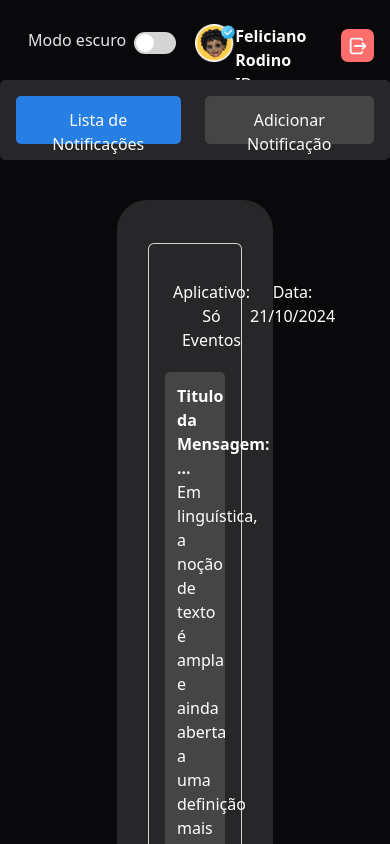
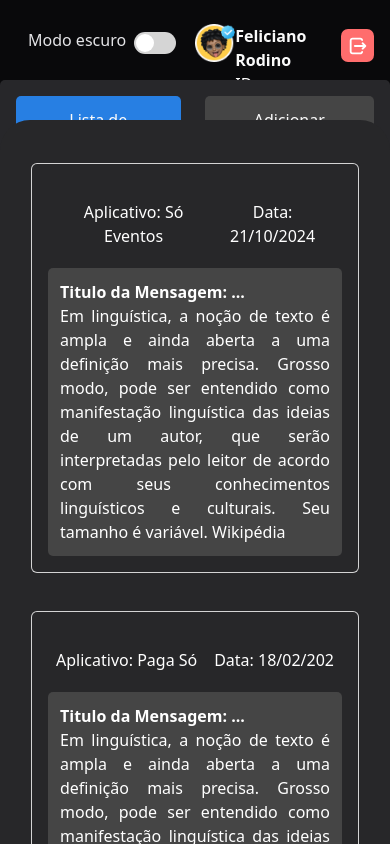
Before and after one commit to shinobe12/sendPushNotificationFront, a React (Vite) app: page /notification in a window 390 px wide. Shown: the top 844 px of the page. Built offline with nearby package versions, Linux system fonts and the light colour scheme.

Commit message:
cuidando da responsividade

```diff
--- a/src/components/Lista/index.tsx
+++ b/src/components/Lista/index.tsx
@@ -4,8 +4,9 @@ export function Lista() {
 
     return (
       <main className='min-h-screen bg-zinc-950 dark:bg-[#fff] flex justify-center'>
-          <div className=" max-w-[40%] mt-10">
-            <div className='p-8 bg-[#272729] dark:bg-[#fff] rounded-lg text-white text-center mt-10 justify-center'>
+          <div className="min-w-[40%] md:w-[70%] lg:w-[45%] lg:mt-[6%] md:mt-[30%] sm:mt-[10%] sm:bg-scroll">
+
+            <div className='p-8 bg-[#272729] dark:bg-[#fff] rounded-lg text-white text-center'>
               <div className=" p-4 rounded-md ring-1 mt-3 ring-[#D4D4D4]">
                   <div className="flex justify-between p-2 mt-3">
                     <div className="text-bold dark:text-zinc-900">Aplicativo: Só Eventos</div>
@@ -54,9 +55,8 @@ export function Lista() {
                       </p>
                   </div>
               </div>
+            </div>
 
-
-          </div>
           <div className="flex justify-center mt-5">
               <button>
                 <svg width="28" height="28" viewBox="0 0 27 27" fill="none" xmlns="http://www.w3.org/2000/svg">
--- a/src/pages/Login/index.tsx
+++ b/src/pages/Login/index.tsx
@@ -32,7 +32,7 @@ export function Login(){
           </div>
         </div>
             </div>
-        <div className="grid grid-cols-1 gap-4 place-items-center mt-[10%] h-80">
+        <div className="flex justify-center mt-[30%] lg:mt-[10%] sm:mt-[20%] sm:">
             <div className="rounded-lg max-w-[600px] p-[60px]  bg-[#272729] dark:bg-[#fff] dark:ring-1 ring-[#EEE]">
             {isDark?
                 <div className="grid grid-cols-1 gap-4 place-items-center h-6 p-2"><svg width="76" height="76" viewBox="0 0 76 76" fill="none" xmlns="http://www.w3.org/2000/svg">
@@ -48,7 +48,7 @@ export function Login(){
                 </div>
             }
             <br/>
-                <form className="mt-12 " id="form">
+                <form className="mt-12" id="form">
                         <label className="text-slate-50 dark:text-[#656565]" id="email" >Email</label>
                             <input required placeholder='Introduza seu email...' className="mt-1 block w-full p-1
                                 rounded-md dark:ring-1 ring-[#EEE] placeholder-[#838383]
--- a/src/pages/Notification/index..tsx
+++ b/src/pages/Notification/index..tsx
@@ -44,7 +44,7 @@ export function Notification() {
             </button>
           </div>
         </div>
-          <ul className='md:flex md:items-center dark:text-zinc-700 flex justify-end my-2'>
+          <ul className='md:flex md:items-center md:pb-0 dark:text-zinc-700 flex justify-end my-2'>
             <li>
                 <img src='./src/pages/Notification/img.png ' className='mr-2'/>
             </li>
```
